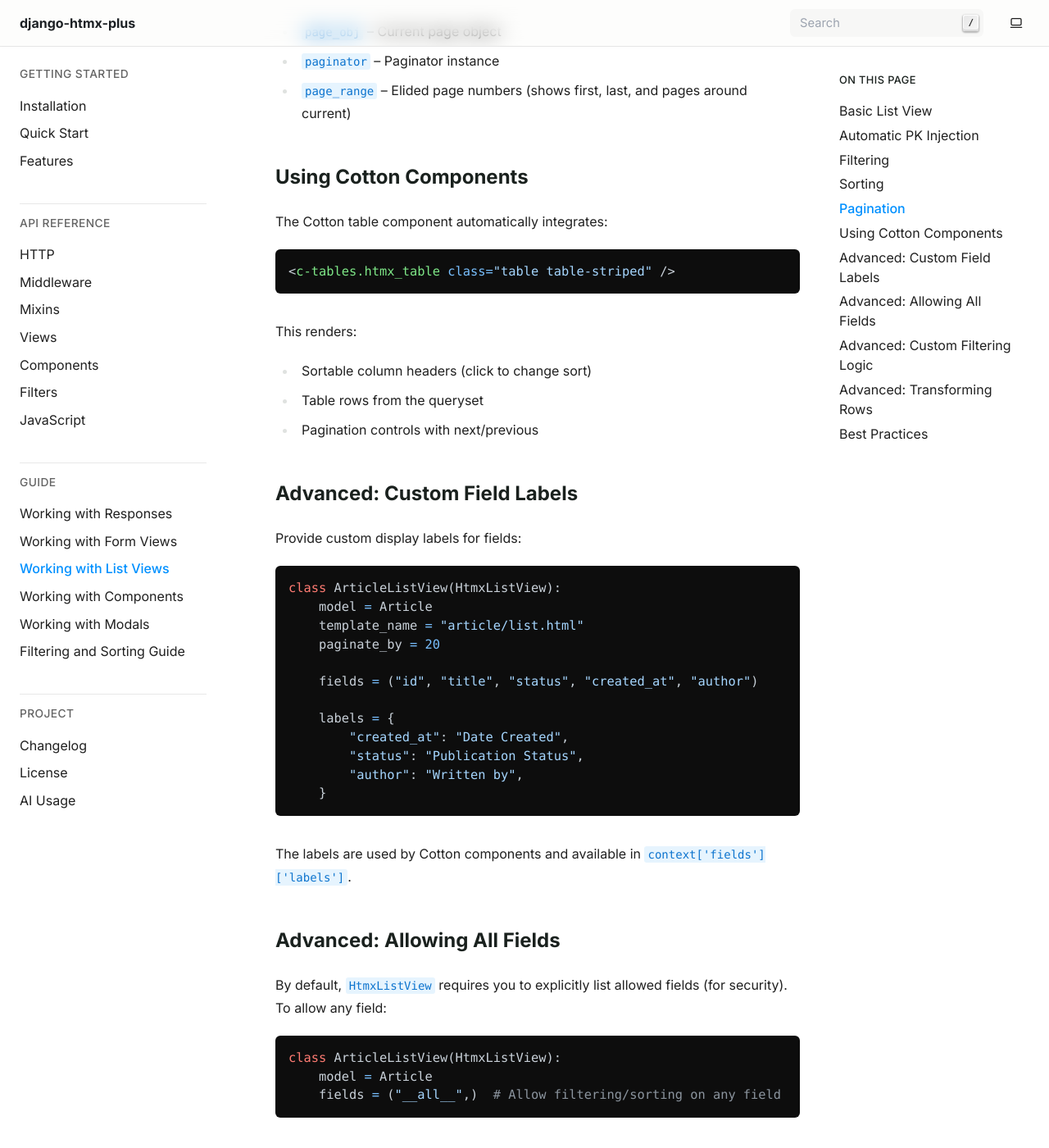
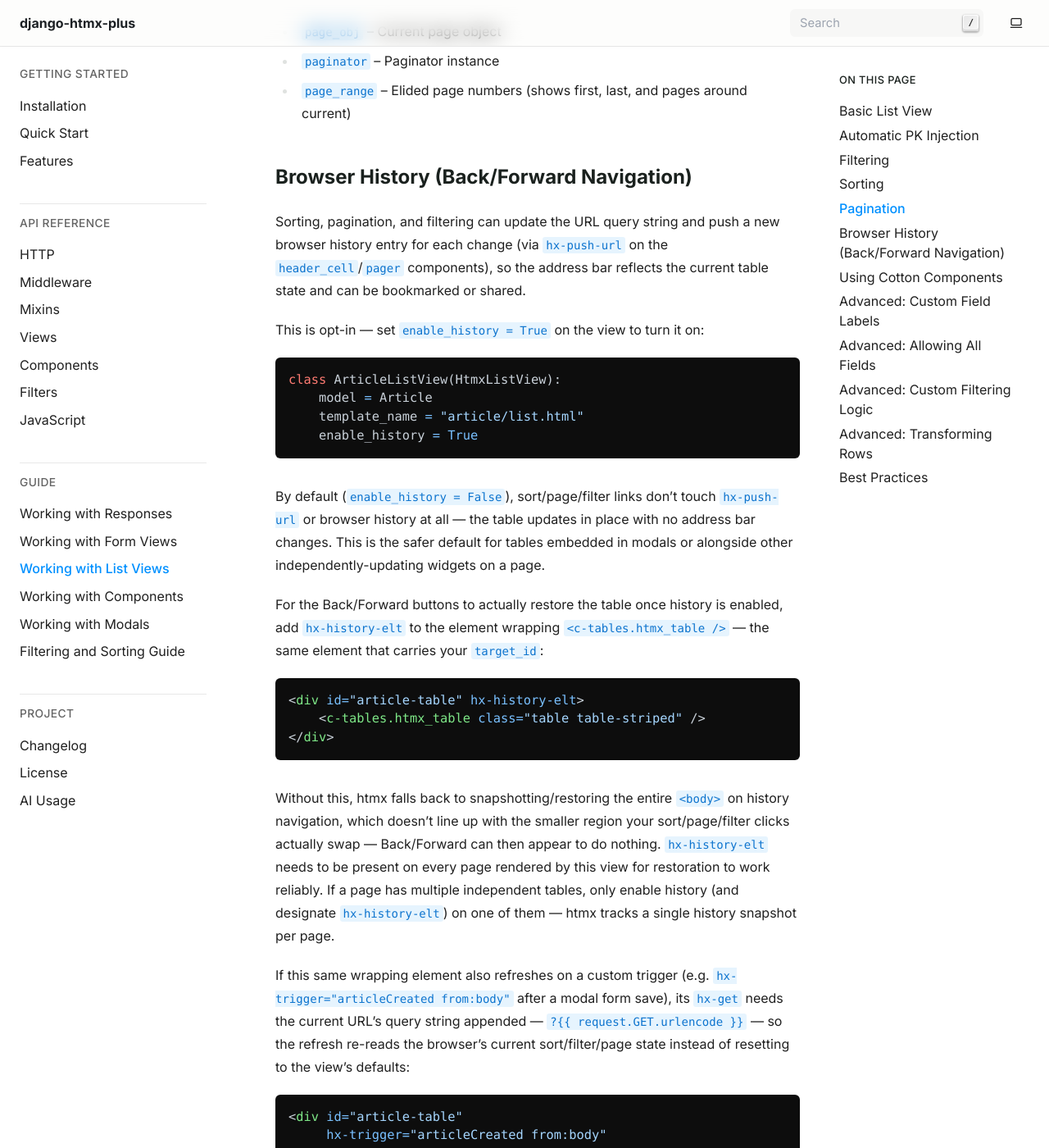
Before and after one commit to timthedevguy/django-htmx-plus, a Sphinx documentation site: the page built from docs/guide/list_views.rst, in a window 1280 px wide and 1400 px high, scrolled down 3121 px. Shown: the whole window at 82% size. Built offline with Sphinx 7.4.7, drawn with Linux system fonts in a browser that asks for light colours; some of the changed text lies outside the part shown.

Commit message:
feat(views): add opt-in browser history support for list view sorting/paging
Add `enable_history` (default False) to HtmxListView, wiring `hx-push-url`
into the header_cell/pager Cotton components so sort, filter, and page
changes update the browser's URL and can be restored via Back/Forward.

Document the required `hx-history-elt` wrapper element and the
`?{{ request.GET.urlencode }}` fix needed on trigger-refreshed elements
so custom-event refreshes don't reset table state when history is enabled.

```diff
--- a/docs/guide/list_views.rst
+++ b/docs/guide/list_views.rst
@@ -119,6 +119,68 @@ The view provides:
 - ``paginator`` – Paginator instance
 - ``page_range`` – Elided page numbers (shows first, last, and pages around current)
 
+Browser History (Back/Forward Navigation)
+==========================================
+
+Sorting, pagination, and filtering can update the URL query string and push a
+new browser history entry for each change (via ``hx-push-url`` on the
+``header_cell``/``pager`` components), so the address bar reflects the
+current table state and can be bookmarked or shared.
+
+This is opt-in — set ``enable_history = True`` on the view to turn it on:
+
+.. code-block:: python
+
+    class ArticleListView(HtmxListView):
+        model = Article
+        template_name = "article/list.html"
+        enable_history = True
+
+By default (``enable_history = False``), sort/page/filter links don't touch
+``hx-push-url`` or browser history at all — the table updates in place with
+no address bar changes. This is the safer default for tables embedded in
+modals or alongside other independently-updating widgets on a page.
+
+For the Back/Forward buttons to actually restore the table once history is
+enabled, add ``hx-history-elt`` to the element wrapping
+``<c-tables.htmx_table />`` — the same element that carries your
+``target_id``:
+
+.. code-block:: html
+
+    <div id="article-table" hx-history-elt>
+        <c-tables.htmx_table class="table table-striped" />
+    </div>
+
+Without this, htmx falls back to snapshotting/restoring the entire ``<body>``
+on history navigation, which doesn't line up with the smaller region your
+sort/page/filter clicks actually swap — Back/Forward can then appear to do
+nothing. ``hx-history-elt`` needs to be present on every page rendered by this
+view for restoration to work reliably. If a page has multiple independent
+tables, only enable history (and designate ``hx-history-elt``) on one of
+them — htmx tracks a single history snapshot per page.
+
+If this same wrapping element also refreshes on a custom trigger (e.g.
+``hx-trigger="articleCreated from:body"`` after a modal form save), its
+``hx-get`` needs the current URL's query string appended —
+``?{{ request.GET.urlencode }}`` — so the refresh re-reads the browser's
+current sort/filter/page state instead of resetting to the view's defaults:
+
+.. code-block:: html
+
+    <div id="article-table"
+         hx-trigger="articleCreated from:body"
+         hx-get="{{ path }}?{{ request.GET.urlencode }}"
+         hx-history-elt>
+        <c-tables.htmx_table class="table table-striped" />
+    </div>
+
+This is only necessary when ``enable_history`` is ``True`` — that's the only
+case where the browser's address bar (and therefore ``request.GET`` on the
+next render) can hold table state that differs from what the page was
+originally rendered with. With history disabled, the trigger's plain
+``hx-get`` (no appended query string) is fine.
+
 Using Cotton Components
 =======================
 
```
Also changed, not shown: docs/api/views.rst (+34 -0 lines), docs/guide/components.rst (+13 -1 lines), 3 other files.
